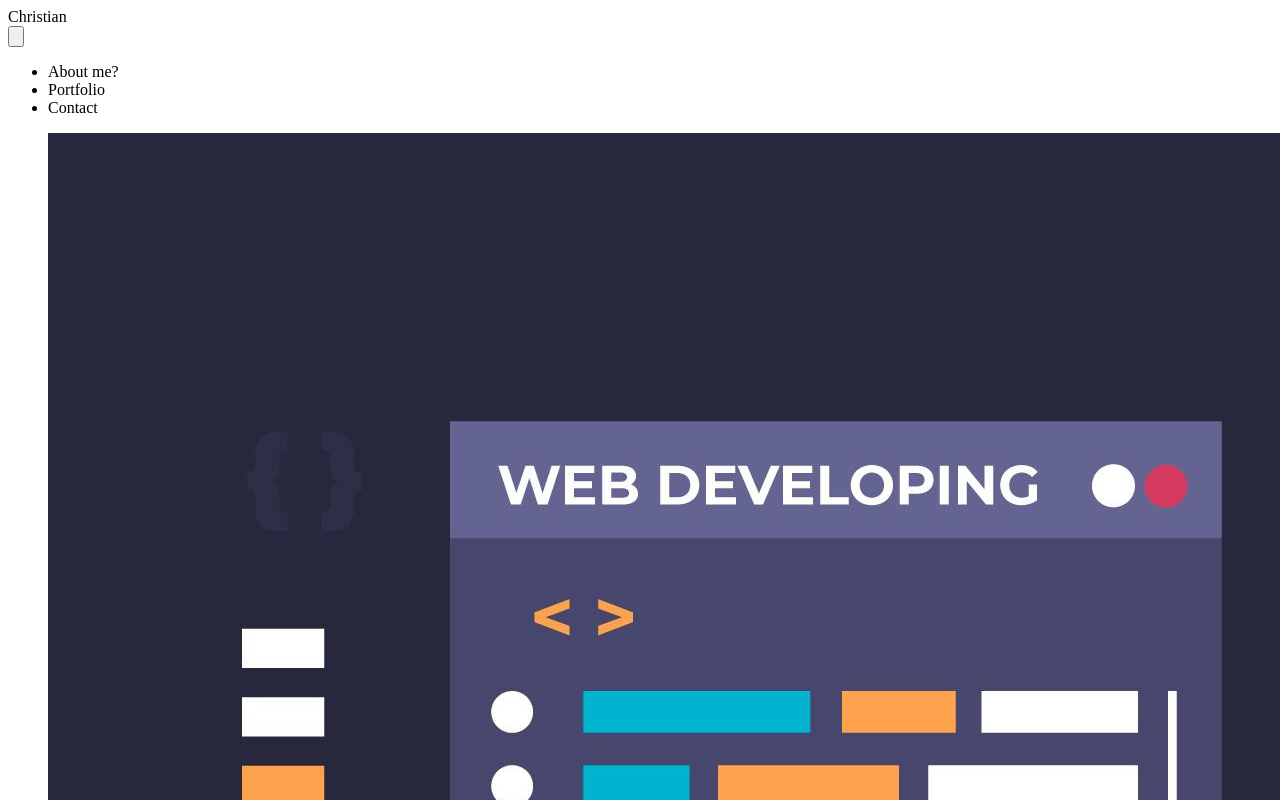
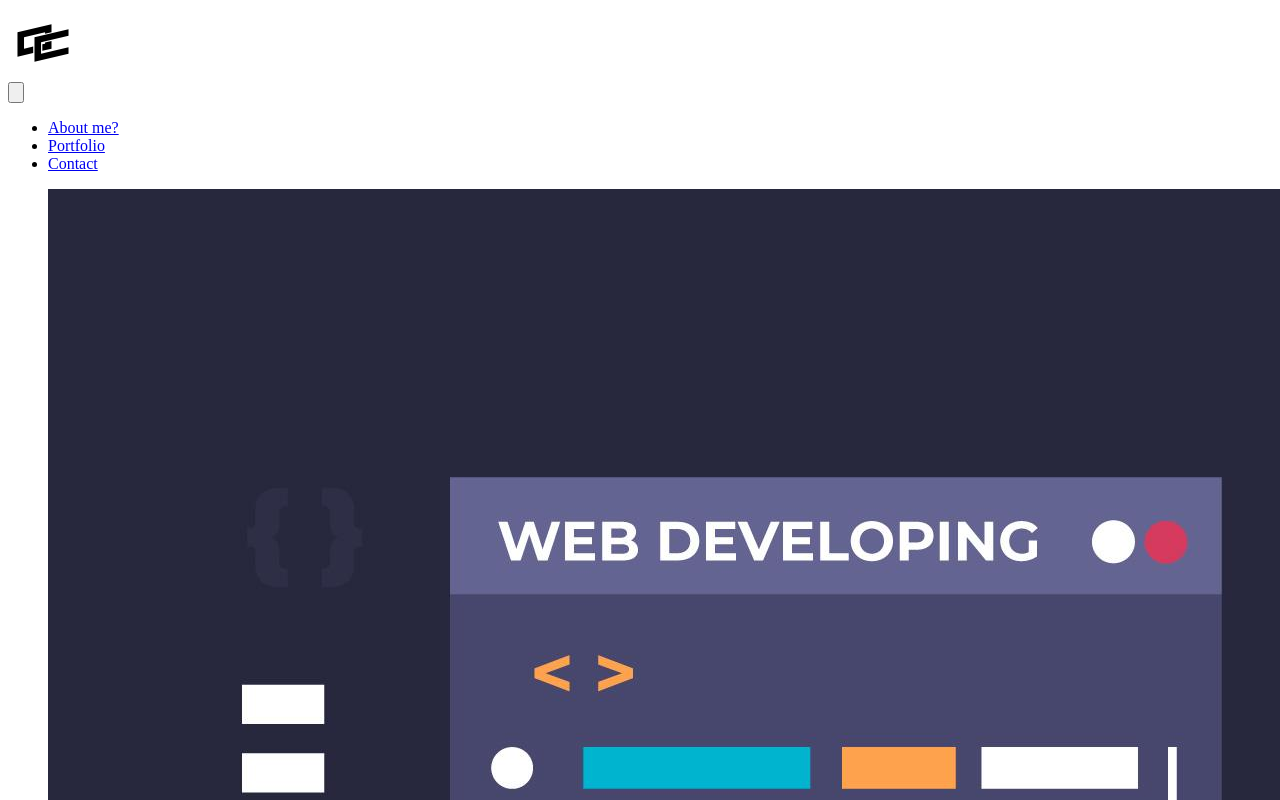
Before and after one commit to christianquispe/portfolio-v1, a Next.js app: page / in a window 1280 px wide. Shown: the top 800 px of the page. Built offline with nearby package versions, Linux system fonts and the light colour scheme.

Commit message:
chore: update layout component

```diff
--- a/src/Layout/NavBar/NavBar.tsx
+++ b/src/Layout/NavBar/NavBar.tsx
@@ -5,9 +5,14 @@ const NavBar: React.FC = (props) => {
   const { children } = props;
 
   return (
-    <nav className="flex items-center justify-between flex-wrap bg-teal-500 p-6">
-      <div className="flex items-center flex-shrink-0 mr-6">
-        <span className="text-xl tracking-tight">Christian</span>
+    <>
+      <nav className="flex items-center justify-between flex-wrap bg-teal-500 p-4">
+        <div className="block">
+          <img
+            className="Logo"
+            src="/icons/logo.svg"
+            alt="Christian Quispe logo"
+          />
         </div>
         <div className="block lg:hidden">
           <button
@@ -32,6 +37,19 @@ const NavBar: React.FC = (props) => {
           {children}
         </ul>
       </nav>
+      <style jsx>{`
+        .Logo {
+          width: 60px;
+          height: 60px;
+        }
+        @media screen and (min-width: 768px) {
+          .Logo {
+            width: 70px;
+            height: 70px;
+          }
+        }
+      `}</style>
+    </>
   );
 };
 export default NavBar;
--- a/src/Layout/index.tsx
+++ b/src/Layout/index.tsx
@@ -1,4 +1,5 @@
 import Head from "next/head";
+import Link from "next/link";
 
 import { NavBar, Item as NavItem } from "./NavBar";
 
@@ -10,13 +11,26 @@ const Layout: React.FC<LayoutProps> = ({ children, title }) => {
   return (
     <>
       <header className="container mx-auto">
-				<NavBar>
-					<NavItem>About me?</NavItem>
-					<NavItem>Portfolio</NavItem>
-					<NavItem>Contact</NavItem>
-				</NavBar>
+        <NavBar>
+          <NavItem>
+            <Link href="#about">
+              <a>About me?</a>
+            </Link>
+          </NavItem>
+          <NavItem>
+            <Link href="#about">
+              <a>Portfolio</a>
+            </Link>
+          </NavItem>
+          <NavItem>
+            <Link href="#about">
+              <a>Contact</a>
+            </Link>
+          </NavItem>
+        </NavBar>
         <Head>
           <title>{title}</title>
+          <link rel="icon" href="/icons/logo.svg" type="image/x-icon" />
         </Head>
       </header>
       {children}
```
Lines whose indentation alone changed are shown as unchanged.
